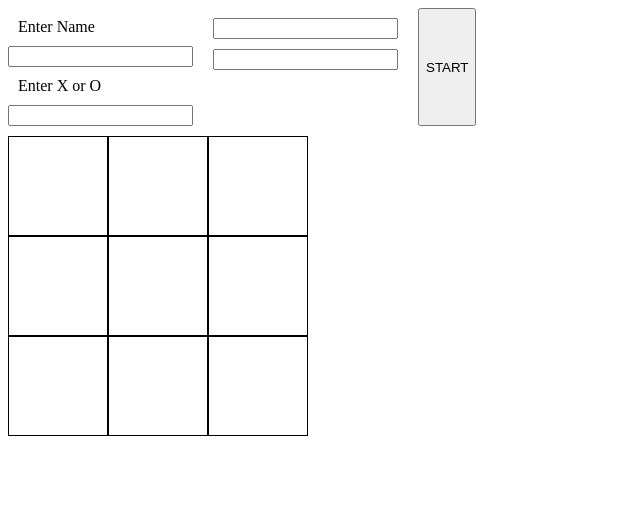
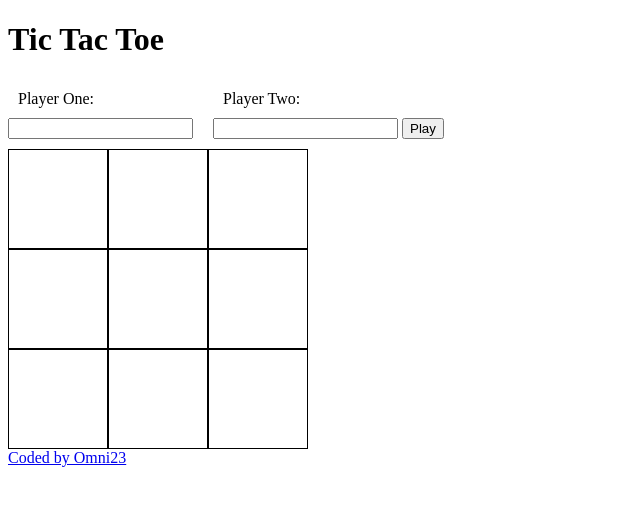
Before and after one commit to holdenr505/odin-tic-tac-toe, a plain HTML site: page index.html in a window 1280 px wide. Shown: the whole page, without its empty margins (0-640 px from the left). Drawn offline with Linux system fonts and the light colour scheme.

Commit message:
Add font for heading

```diff
--- a/index.html
+++ b/index.html
@@ -8,38 +8,35 @@
   <meta description="Play tic tac toe online">
 
   <link rel="stylesheet" href="./styles/style.css">
+  <link rel="stylesheet" href="https://fonts.googleapis.com/css?family=Amatic+SC">
 
   <script src="./scripts/script.js" defer></script>
 
   <title>Tic Tac Toe</title>
 </head>
 <body>
+  <header>
+    <h1>Tic Tac Toe</h1>
+  </header>
   <main>
-    <form action="" method="get">
+    <form action="" method="">
       <div>
-        <div>
-          <label for="playername">Enter Name</label>
-          <input type="text" id="playername" name="playername">
-        </div>
-        <div>
-          <label for="playersign">Enter X or O</label>
-          <input type="text">
-        </div>
+        <label for="playerOneName">
+          Player One:
+        </label>
+        <input type="text" id="playerOneName" name="playerOneName"
+        required>
       </div>
+      <div>
+        <label for="playerTwoName">
+          Player Two:
+        </label>
+        <input type="text" id="playerTwoName" name="playerTwoName"
+        required>
 
-      <div>
-        <div>
-          <label for="playertwoname"></label>
-          <input type="text" id="playertwoname" name="playertwoname">
-        </div>
-        <div>
-          <label for="playertwosign"></label>
-          <input type="text" id="playertwosign" name="playertwosign">
-        </div>
+        <button id="start">Play</button>
       </div>
-      <button id="start">START</button>
     </form>
-
     <div id="grid-container">
       <div class="tile"></div>
       <div class="tile"></div>
@@ -52,5 +49,8 @@
       <div class="tile"></div>
     </div>
   </main>
+  <footer>
+    <a href="https://www.github.com/omni23">Coded by Omni23</a>
+  </footer>
 </body>
 </html>
```
